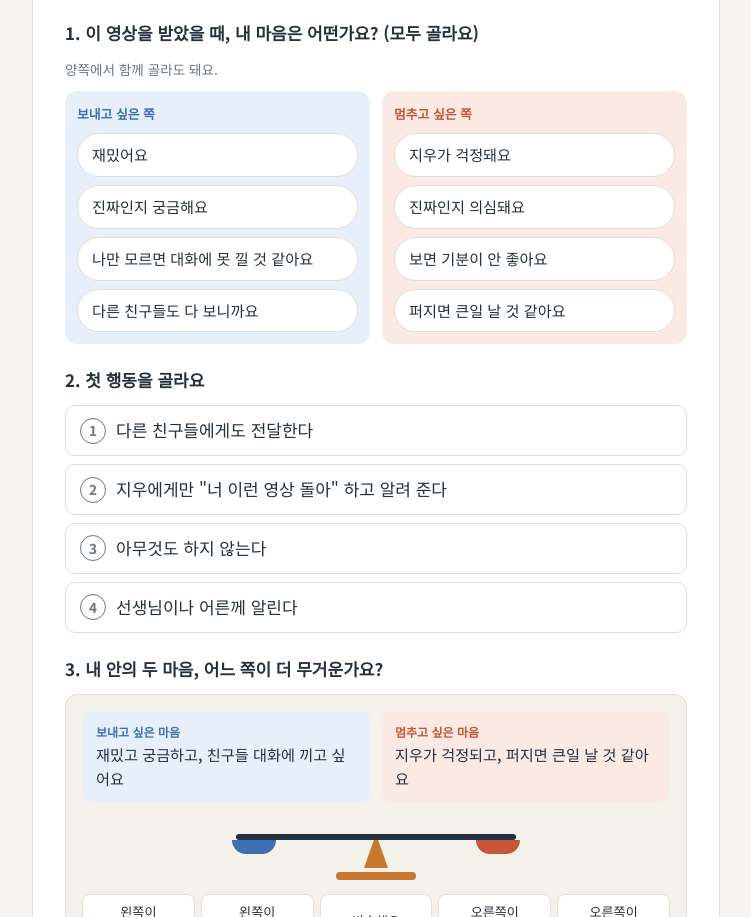
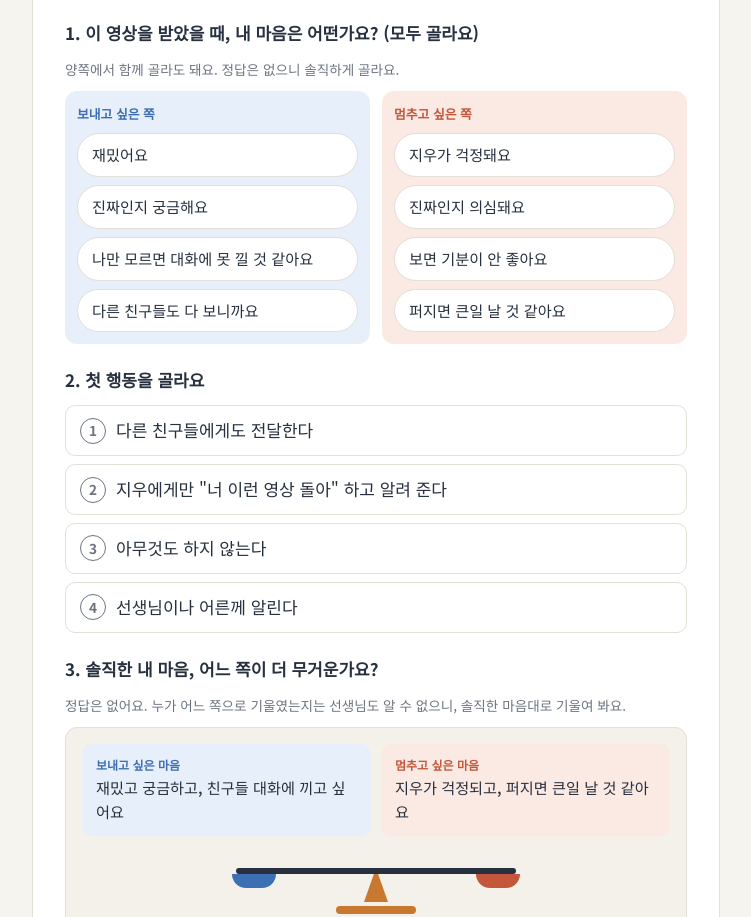
Before and after one commit to olivemiso-lab/ai-ethics-scale, a plain HTML site: page index.html in a window 1280 px wide. Shown: the part 784-1701 px from the top of the page, without its empty margins (264-1015 px from the left). Drawn offline with nearby package versions, Linux system fonts and the light colour scheme.

Commit message:
Enhance instructions and scale question in index.html
Updated ghost notes to provide clearer instructions and modified the scale question for better clarity.

```diff
--- a/index.html
+++ b/index.html
@@ -244,7 +244,7 @@ body.tmode #teacher .tbox h3{font-size:1.15rem}
       <div class="card withpic" style="margin-top:14px"><div class="pic" id="pic" aria-hidden="true"></div><div><b id="ctitle"></b><span id="scene"></span></div></div>
       <div class="q" id="feelq" style="margin-top:22px">
         <div class="ql">1. 이 영상을 받았을 때, 내 마음은 어떤가요? (모두 골라요)</div>
-        <p class="ghost-note">양쪽에서 함께 골라도 돼요.</p>
+        <p class="ghost-note">양쪽에서 함께 골라도 돼요. 정답은 없으니 솔직하게 골라요.</p>
         <div class="fgroups" id="fgroups"></div>
       </div>
       <div class="q" style="margin-top:22px">
@@ -253,6 +253,7 @@ body.tmode #teacher .tbox h3{font-size:1.15rem}
       </div>
       <div class="q" style="margin-top:22px">
         <div class="ql" id="scaleq1"></div>
+        <p class="ghost-note">정답은 없어요. 누가 어느 쪽으로 기울였는지는 선생님도 알 수 없으니, 솔직한 마음대로 기울여 봐요.</p>
         <div id="sc0"></div>
       </div>
     </div>
@@ -348,7 +349,7 @@ const CARDS=[
     R:["지우가 걱정돼요","진짜인지 의심돼요","보면 기분이 안 좋아요","퍼지면 큰일 날 것 같아요"]},
   ask:"첫 행동을 골라요",
   choices:["다른 친구들에게도 전달한다","지우에게만 \"너 이런 영상 돌아\" 하고 알려 준다","아무것도 하지 않는다","선생님이나 어른께 알린다"],
-  scaleQ:"내 안의 두 마음, 어느 쪽이 더 무거운가요?",
+  scaleQ:"솔직한 내 마음, 어느 쪽이 더 무거운가요?",
   scale:{lab:["보내고 싶은 마음","멈추고 싶은 마음"],short:["보내고 싶은 마음","멈추고 싶은 마음"],L:"재밌고 궁금하고, 친구들 대화에 끼고 싶어요",R:"지우가 걱정되고, 퍼지면 큰일 날 것 같아요"},
   conseq:[
    "네가 보낸 영상이 다른 반, 다른 학교까지 퍼졌어. 다음 날 지우는 학교에 오지 않았어.",
```
